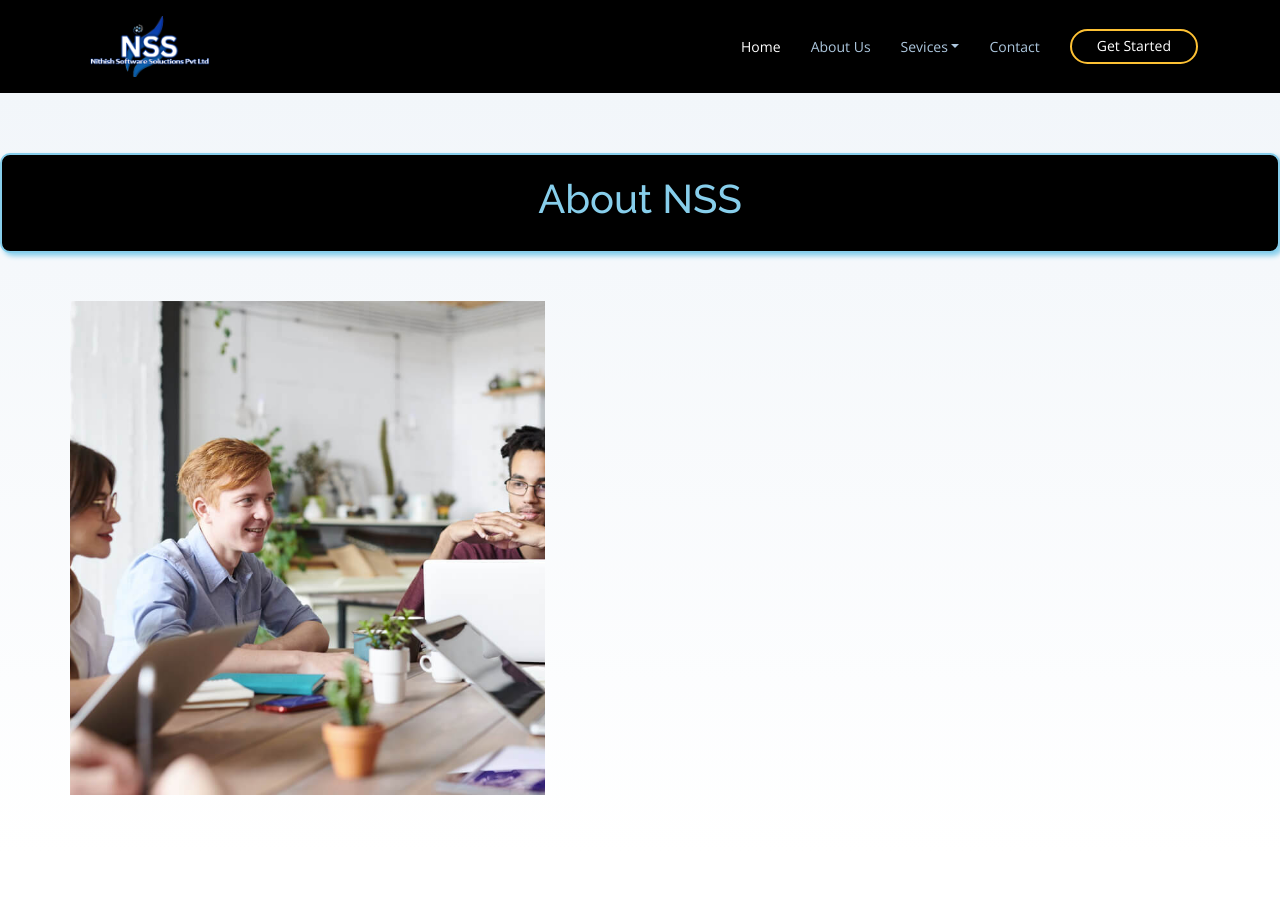
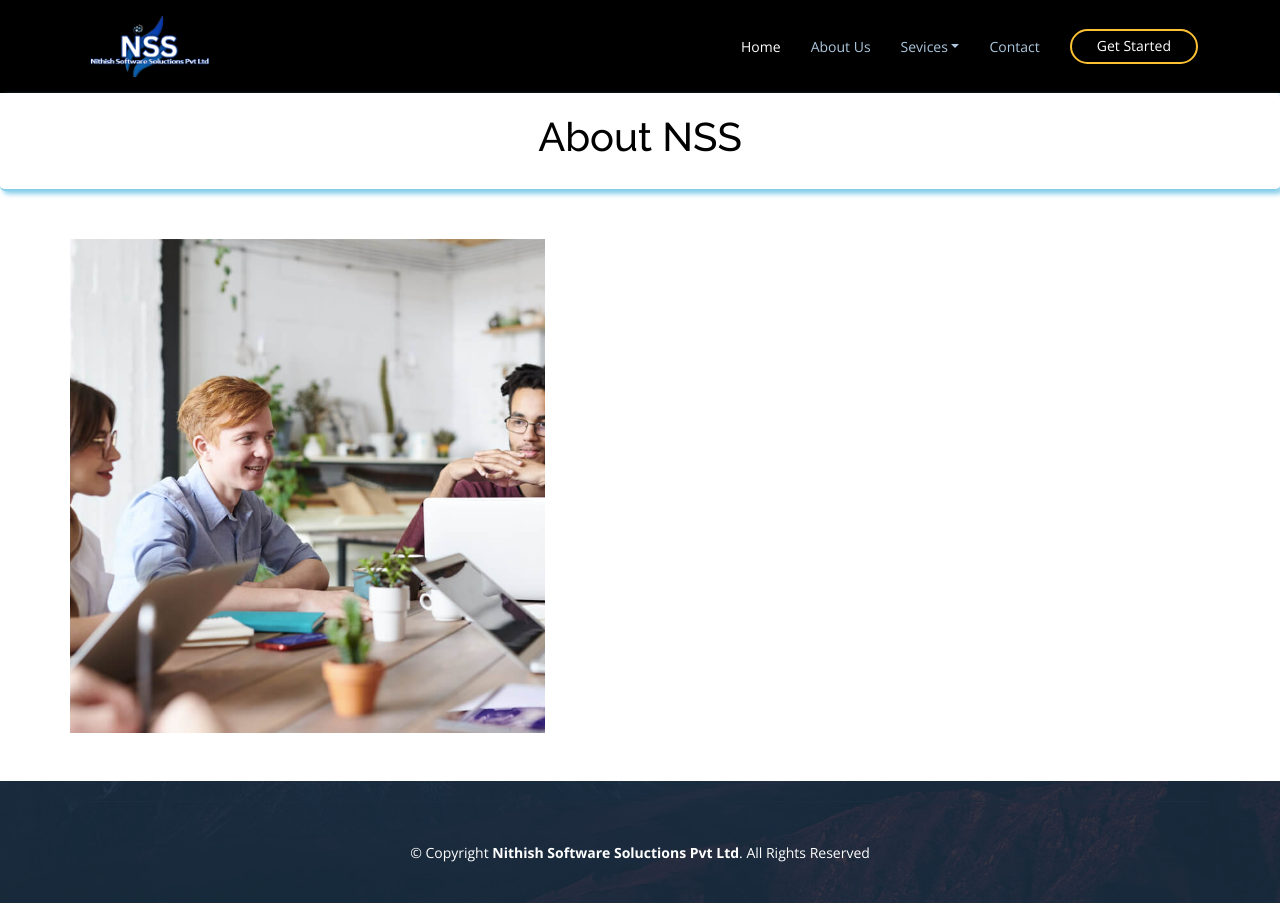
Before and after one commit to NithishSoftwareSolutions/NssWeb, a PHP site: page /about.html in a window 1280 px wide. Before the commit the page ends 795 px from the top, so only its background shows below. Run offline with PHP 8.4, Linux system fonts and the light colour scheme; some libraries are stand-ins or nearby versions.

Commit message:
final push 10/7/23

```diff
--- a/about.css
+++ b/about.css
@@ -1,9 +1,8 @@
 .text-center{
     box-shadow: 3px 3px 5px skyblue;
-   border: 2px solid skyblue;
+   border-bottom: 2px solid skyblue;
    padding: 20px;
    font-weight: 700;
-   border-radius: 10px;
-   color: skyblue;
-   background-color:black;
+   border-radius: 5px;
+   color: black;
 }
--- a/about.html
+++ b/about.html
@@ -45,7 +45,6 @@
                 <ul>
                     <li><a class="nav-link scrollto active" href="./index.html">Home</a></li>
                     <li><a class="nav-link scrollto" href="#">About Us</a></li>
-
                     <li class="nav-item dropdown"><a class="nav-link dropdown-toggle" href="#" role="button"
                             data-bs-toggle="dropdown" aria-expanded="false">
                             Sevices
@@ -65,7 +64,7 @@
         </div>
     </header>
 
-    <section id="about" class="about section-bg">
+    <main id="about" class="about">
         <div class="text-center">
             <h1>About NSS</h1>
         </div>
@@ -107,7 +106,27 @@
                 </div>
             </div>
         </div>
-    </section>
+    </main>
+
+
+    <footer id="footer">
+
+        <div class="footer-top mt-5">
+
+            <div class="container">
+
+                <div class="row justify-content-center">
+                </div>
+
+            </div>
+        </div>
+
+        <div class="container footer-bottom clearfix">
+            <div class="copyright">
+                &copy; Copyright <strong><span>Nithish Software Soluctions Pvt Ltd</span></strong>. All Rights Reserved
+            </div>
+        </div>
+    </footer>
 
     <a href="#" class="back-to-top d-flex align-items-center justify-content-center"><i
             class="bi bi-arrow-up-short"></i></a>
--- a/investments.html
+++ b/investments.html
@@ -63,3 +63,7 @@
             </nav>
         </div>
     </header>
+
+
+    </body>
+    </html>
```
Also changed, not shown: Enroll.html (+19 -0 lines), Technology.html (+19 -0 lines), internships.html (+18 -0 lines), jobs.html (+19 -0 lines).
